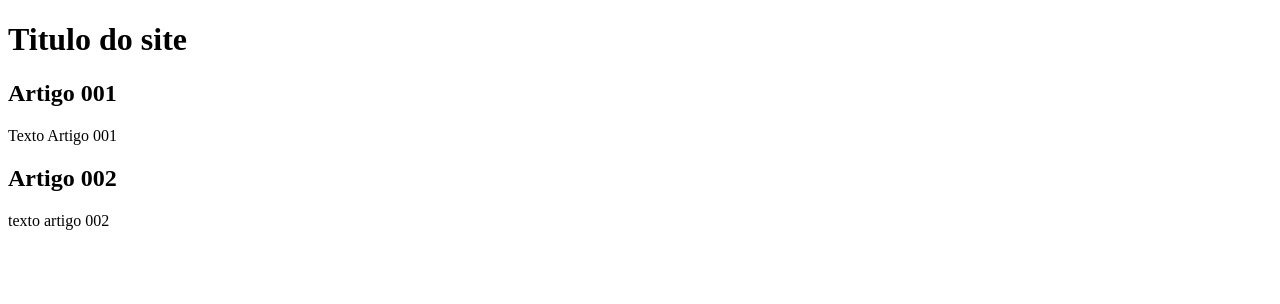
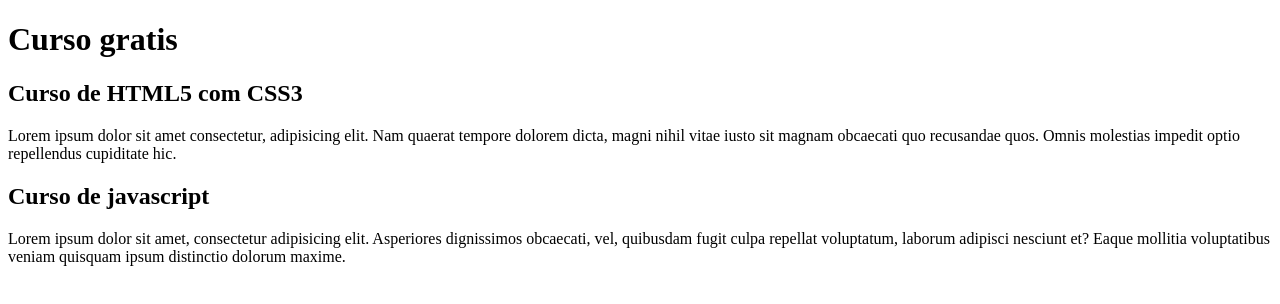
Before and after one commit to souza-e/projeto-site, a plain HTML site: page index.html in a window 1280 px wide. Drawn offline with Linux system fonts and the light colour scheme.

Commit message:
comecei a escrever o conteudo

```diff
--- a/index.html
+++ b/index.html
@@ -12,16 +12,16 @@
     <main>
 
         <header>
-            <h1>Titulo do site</h1>
+            <h1>Curso gratis</h1>
 
         </header>
         <article>
-            <h2>Artigo 001</h2>
-            <p>Texto Artigo 001</p>
+            <h2>Curso de HTML5 com CSS3</h2>
+            <p>Lorem ipsum dolor sit amet consectetur, adipisicing elit. Nam quaerat tempore dolorem dicta, magni nihil vitae iusto sit magnam obcaecati quo recusandae quos. Omnis molestias impedit optio repellendus cupiditate hic.</p>
         </article>
         <article>
-            <h2>Artigo 002</h2>
-            <p>texto artigo 002 </p>
+            <h2>Curso de javascript</h2>
+            <p>Lorem ipsum dolor sit amet, consectetur adipisicing elit. Asperiores dignissimos obcaecati, vel, quibusdam fugit culpa repellat voluptatum, laborum adipisci nesciunt et? Eaque mollitia voluptatibus veniam quisquam ipsum distinctio dolorum maxime. </p>
         </article>
     </main>
 
```
